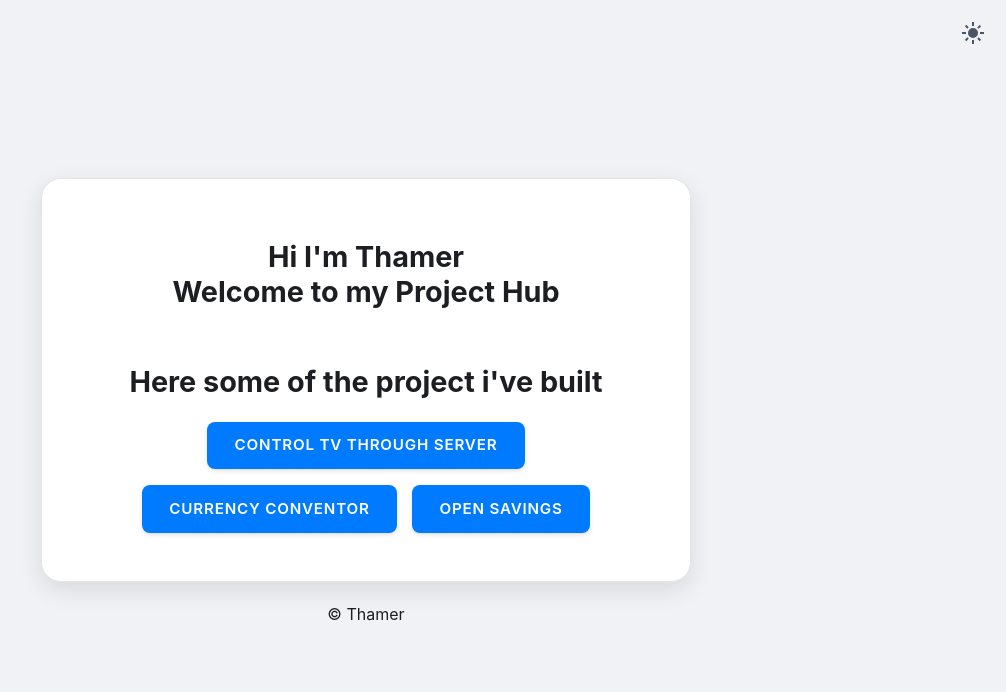
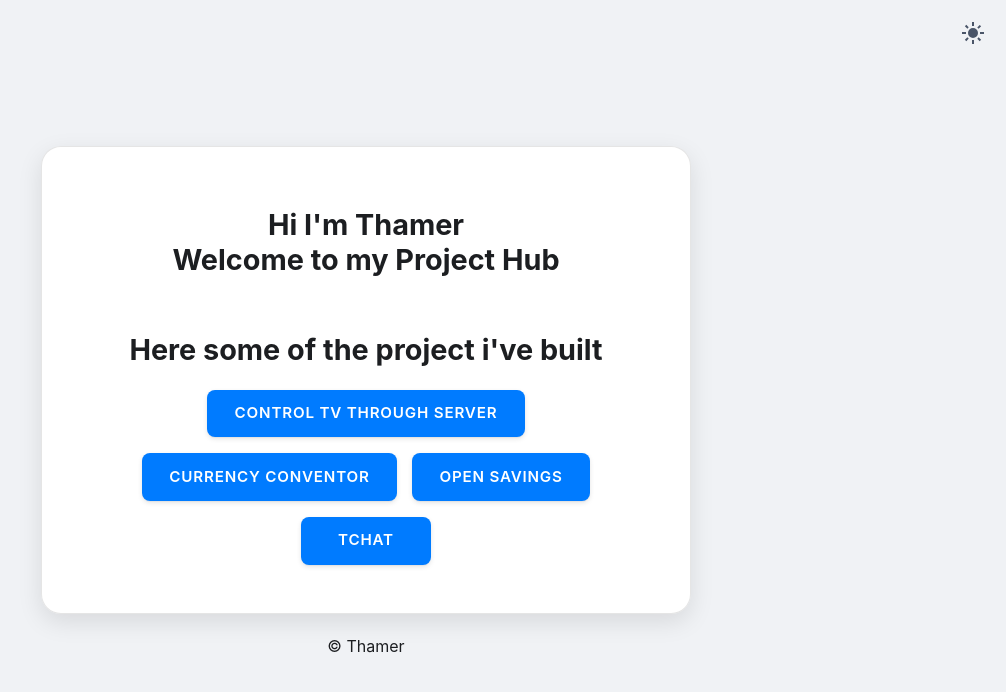
Before and after one commit to Thamerp09/flask-tv-server, a Flask app: page / in a window 1280 px wide. Shown: the top 692 px of the page, without its empty margins (274-1280 px from the left). Run offline with Flask 3, Linux system fonts and the light colour scheme.

Commit message:
adding TChate

```diff
--- a/templates/MainMenu.html
+++ b/templates/MainMenu.html
@@ -18,6 +18,8 @@
     <a href="{{ url_for('tv_control_page') }}" class="button-link">Control TV Through Server</a>
     <a href="{{ url_for('currency_converter_page') }}" class="button-link">Currency Conventor</a>
     <a href="https://3cf5-2001-16a2-e78d-a500-7046-e4fa-f23b-f72a.ngrok-free.app" class=button-link ,_blank>Open savings</a>
+    <a href="https://chat-6ivt.onrender.com" class=button-link ,_blank>TChat</a>
+    <!-- <a href="calculator.html" class=button-link ,_blank>calculator</a> -->
     </div>
 
 
```
